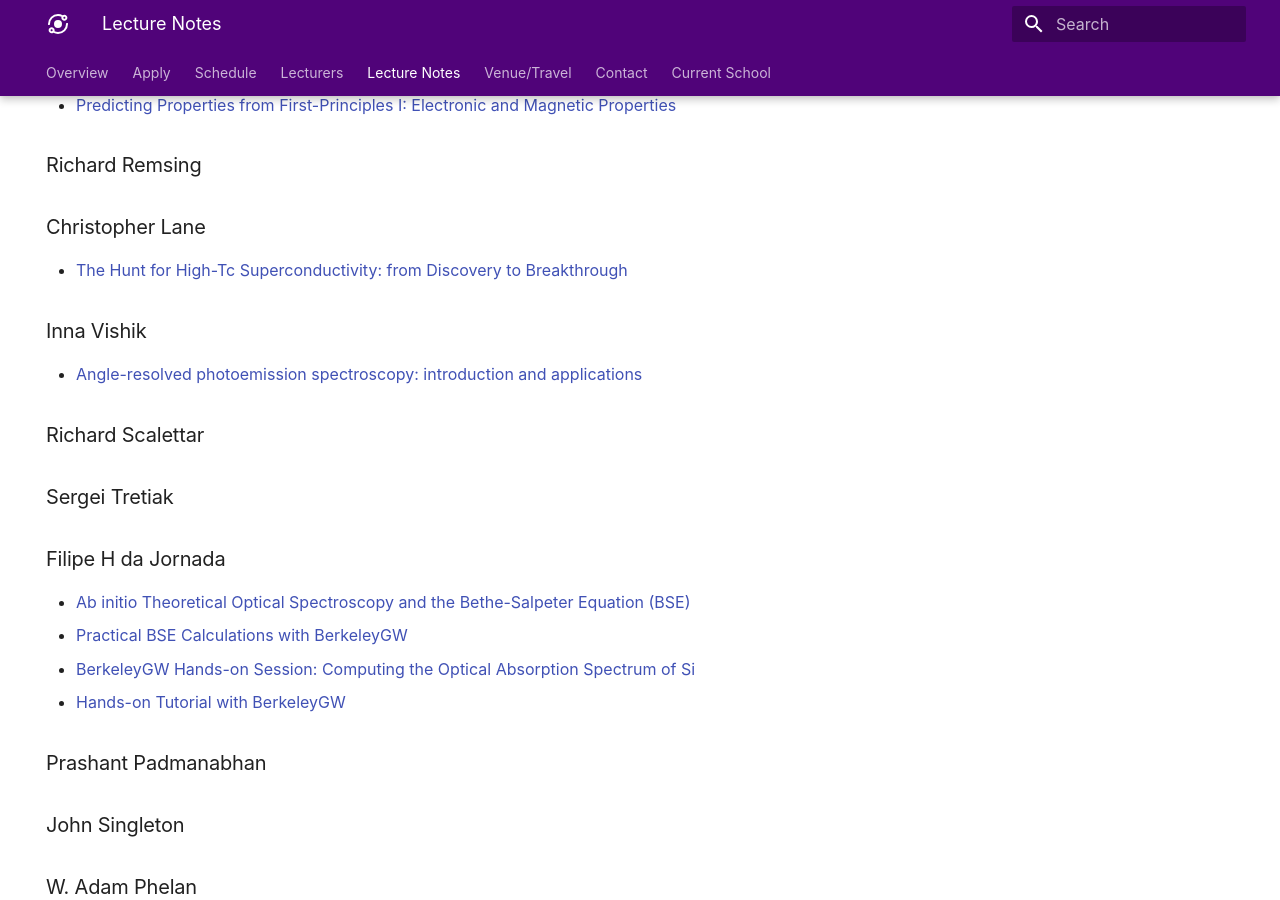
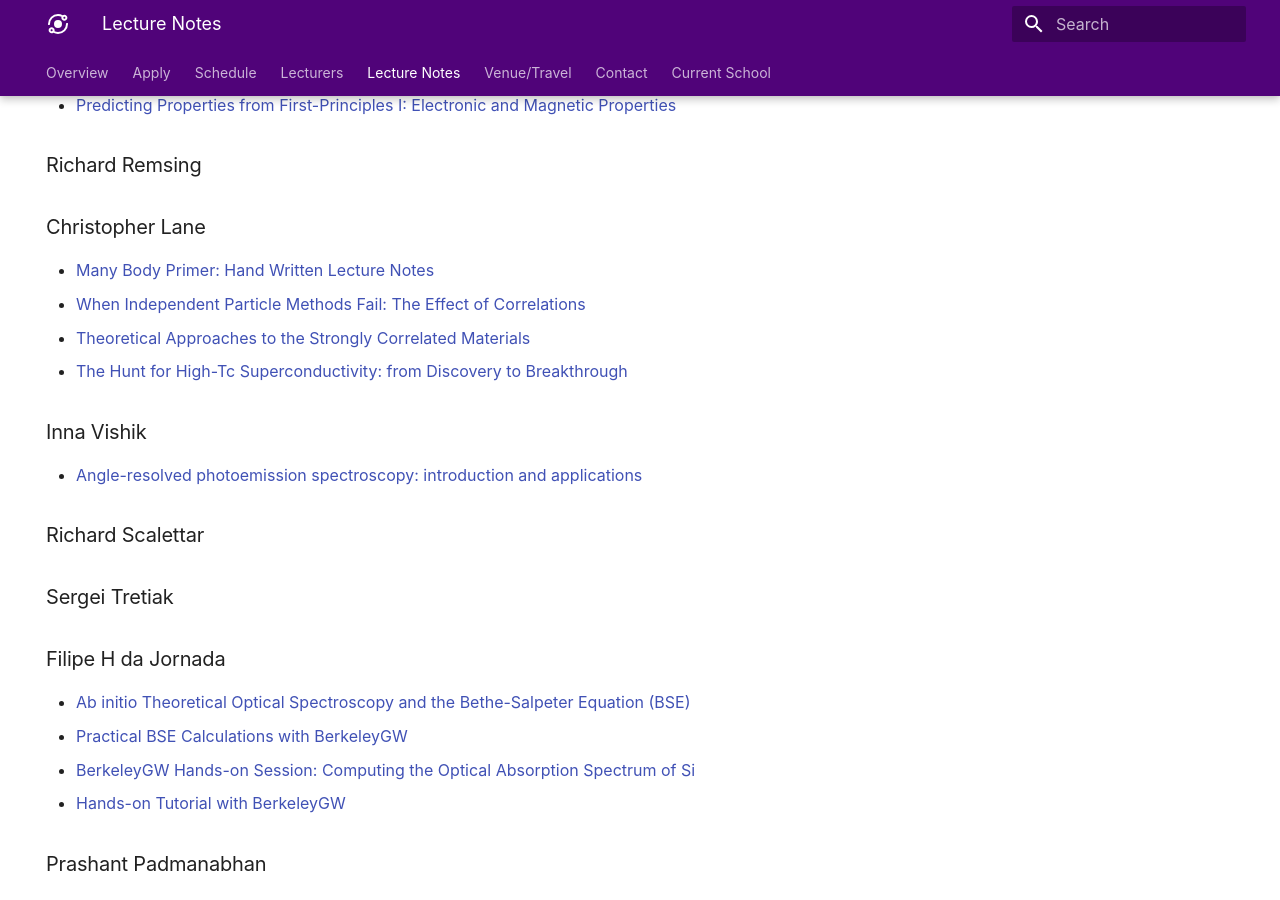
Before and after one commit to LACCMSS/2025, an MkDocs documentation site: the page built from docs/lecture_notes.md, in a window 1280 px wide and 900 px high, scrolled down 392 px. Built offline with MkDocs 1.6.1 and Material for MkDocs 9.7.7, drawn with Linux system fonts in a browser that asks for light colours; some web fonts are replaced.

Commit message:
Update lecture_notes.md

```diff
--- a/docs/lecture_notes.md
+++ b/docs/lecture_notes.md
@@ -19,6 +19,9 @@ title: Lecture Notes
 ### Richard Remsing
 
 ### Christopher Lane
+- [Many Body Primer: Hand Written Lecture Notes](assets/images/lecture_data/Christopher_Lane/LANL_SC_2025.pdf)
+- [When Independent Particle Methods Fail: The Effect of Correlations](assets/images/lecture_data/Christopher_Lane/LANE_DFT_What_are_we_missing_Talk_2025.pdf)
+- [Theoretical Approaches to the Strongly Correlated Materials](assets/images/lecture_data/Christopher_Lane/LANE_DMFT_and_all_that_Talk_2025.pdf)
 - [The Hunt for High-Tc Superconductivity: from Discovery to Breakthrough](assets/images/lecture_data/Christopher_Lane/LANL_SC_2025.pdf)
 
 ### Inna Vishik
```
